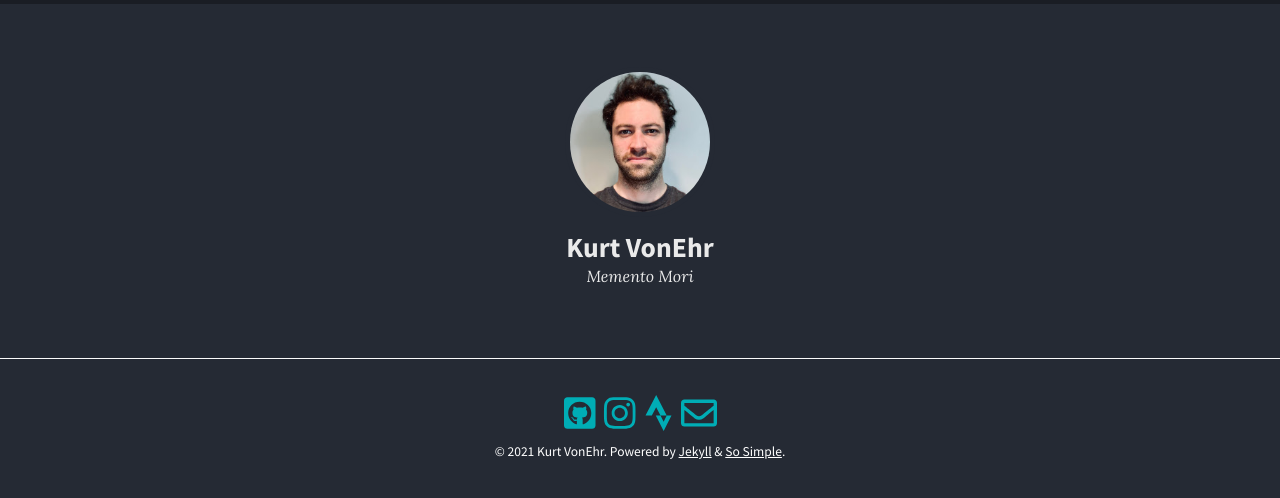
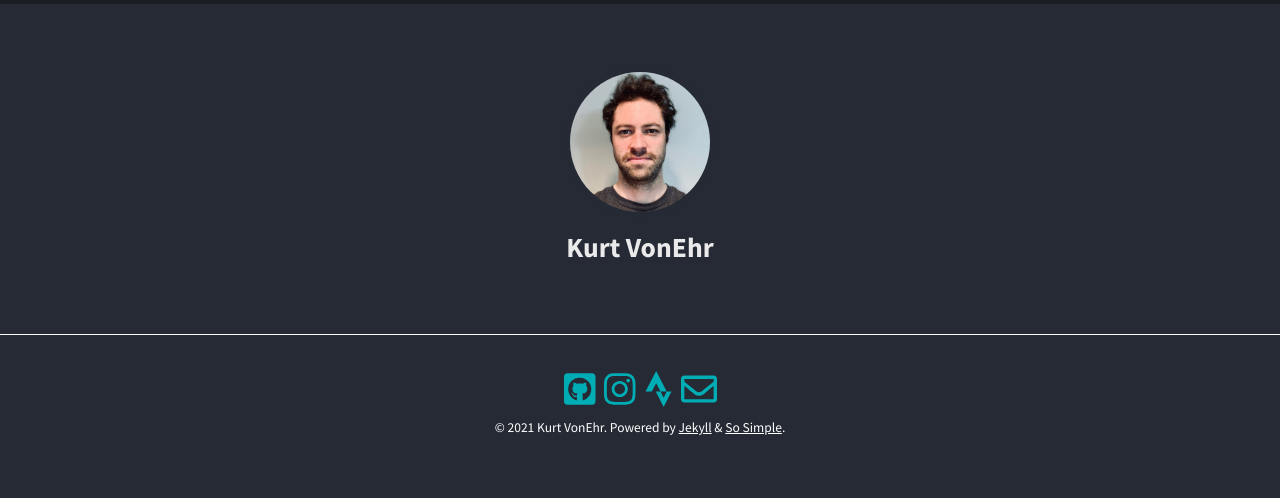
Before and after one commit to kvonehr/kvonehr.github.io, a Jekyll site: the page built from index.md, in a window 1280 px wide. Shown: the top 498 px of the page. Built offline with Jekyll 4.4.1, drawn with Linux system fonts in a browser that asks for light colours; nearby versions of some CDN libraries.

Commit message:
blankness

```diff
--- a/_config.yml
+++ b/_config.yml
@@ -18,7 +18,7 @@ theme: jekyll-theme-so-simple
 skin: "/assets/css/skins/dark.css"
 locale: en-US
 title: "Kurt VonEhr"
-description: Memento Mori
+description:
 baseurl: # the subpath of your site, e.g. "/blog"
 url: # the base hostname & protocol for your site e.g. "https://mmistakes.github.io"
 logo: assets/images/IMG_4208.JPG # path of site logo, e.g. "/images/logo.png"
```
